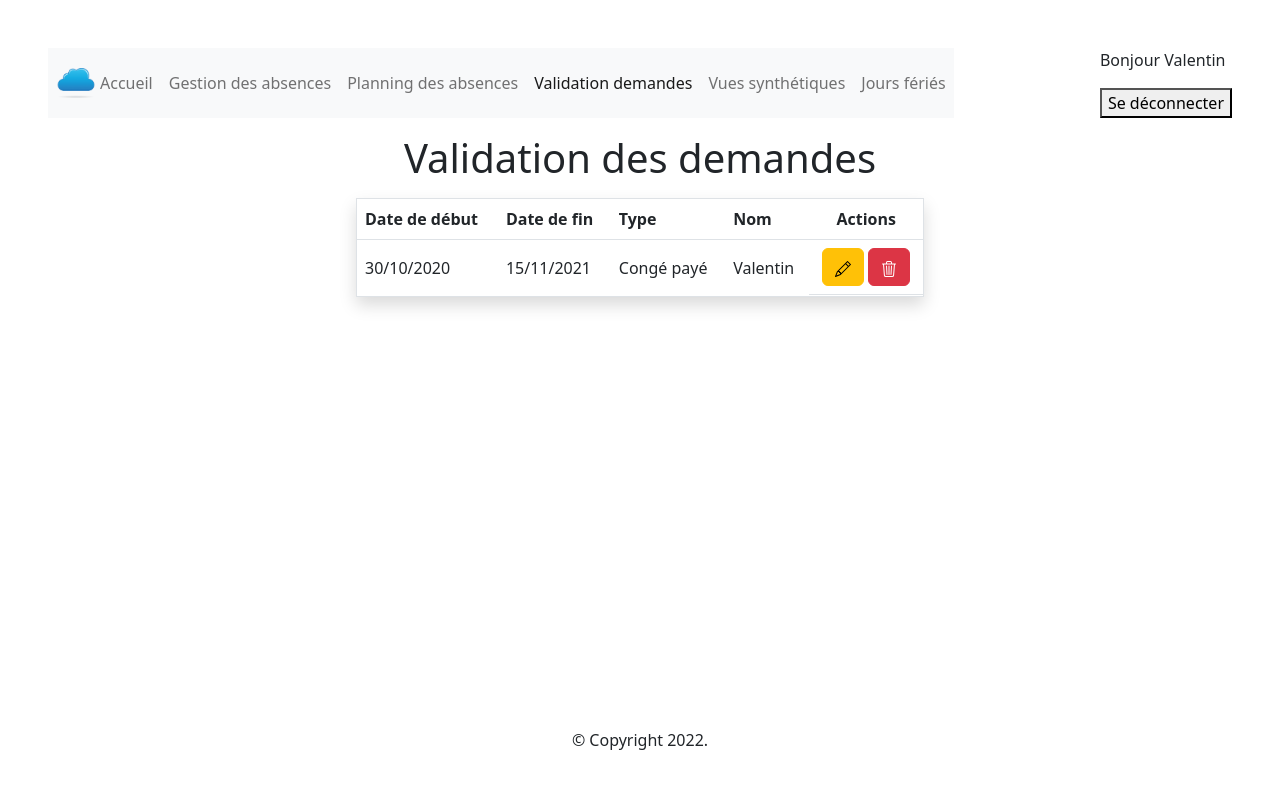
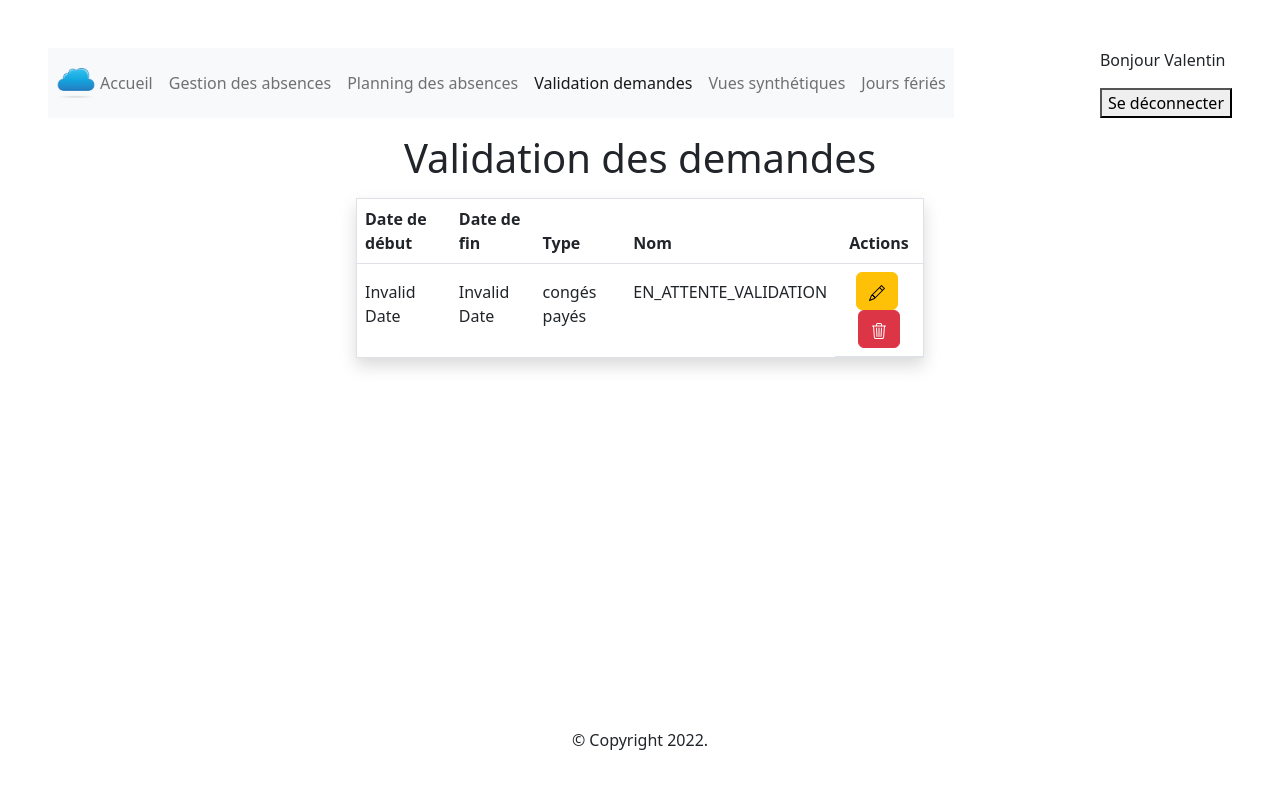
Before and after one commit to Damien-LAITANI/Gestion_absences_React_Node, a React (Create React App) app in the folder app-react/: page /absences-process in a window 1280 px wide. Shown: the top 788 px of the page. Built offline with nearby package versions, Linux system fonts and the light colour scheme; no server answers.

Commit message:
Affichage amélioré des premiers composants

```diff
--- a/app-react/src/App.tsx
+++ b/app-react/src/App.tsx
@@ -11,38 +11,24 @@ import Planning from './features/components/Planning/Planning';
 import ReportList from './features/components/ReportList/ReportList';
 import { getAllUserFromAPI, getUserFromApi } from './services/UserService';
 
-const App = () => {
-	const getAll = async () => {
-		const response = await getAllUserFromAPI();
-		console.log(response);
-	};
-
-	const getUser = async () => {
-		const response = await getUserFromApi('6399b638770d91e6e0b21c2d');
-		console.log(response);
-	};
-
-	useEffect(() => {
-		getUser();
-	}, []);
-
-	const absences = [
+const defaultAbsences = [
 	{
-			startDate: new Date(2022, 12, 12),
-			endDate: new Date(2022, 12, 24),
+		startDate: '2022-12-12T23:00:00:000Z',
+		endDate: '2022-12-24T23:00:00:000Z',
 		type: 'congés payés',
 		motif: 'vacances',
-			status: 'EN ATTENTE',
+		status: 'EN_ATTENTE_VALIDATION',
 	},
 	{
-			startDate: new Date(2022, 12, 24),
-			endDate: new Date(2022, 12, 31),
+		startDate: '2022-12-24T23:00:00:000Z',
+		endDate: '2022-12-31T23:00:00:000Z',
 		type: 'congés payés',
 		motif: 'vacances',
-			status: 'FINI',
+		status: 'VALIDEE',
 	},
 ];
-	const connectedUser: {
+
+const defaultUser: {
 	firstname: string;
 	lastname: string;
 	email: string;
@@ -58,13 +44,30 @@ const App = () => {
 	email: 'val@gmail.fr',
 	password: '123456789',
 	roles: ['ADMIN', 'MANAGER'],
-		absences: absences,
+	absences: defaultAbsences,
 	employees: [], // IDs
 	superior: 'ae123456', // ID
 	id: 'azeertsddv',
 };
 
-	const [user, setUser] = useState(connectedUser);
+const App = () => {
+	const [user, setUser] = useState(defaultUser);
+	const userID = '6399b395ba1d4a74d1521322';
+
+	const getAll = async () => {
+		const response = await getAllUserFromAPI();
+		// console.log(response);
+	};
+
+	const getUser = async () => {
+		const userData = await getUserFromApi(userID);
+		// console.log(userData.data);
+		setUser(userData.data);
+	};
+
+	useEffect(() => {
+		getUser();
+	}, []);
 
 	return (
 		<div className="app container-fluid min-vh-100 d-flex flex-column p-5">
@@ -79,7 +82,7 @@ const App = () => {
 					<Route path="/planning" element={<Planning />} />
 					<Route
 						path="/absences-process"
-						element={<AbsenceProcess />}
+						element={<AbsenceProcess user={user} />}
 					/>
 					<Route path="/report-list" element={<ReportList />} />
 					<Route path="/holiday" element={<Holiday />} />
--- a/app-react/src/features/components/AbsenceForm/AbsenceForm.tsx
+++ b/app-react/src/features/components/AbsenceForm/AbsenceForm.tsx
@@ -9,53 +9,64 @@ const AbsenceForm = ({ setShowAbsenceForm }: IAbsenceListProps) => {
 	};
 
 	return (
-		<>
-			<h1>Demande d'absence</h1>
+		<div className="w-50 mx-auto">
+			<h1 className="text-center my-5">Demande d'absence</h1>
 			<form>
-				<div className="mb-3">
-					<label htmlFor="startDate" className="form-label">
-						Date de début
-					</label>
+				<div className="form-floating mb-3">
 					<input
 						type="date"
 						className="form-control"
 						id="startDate"
 						name="startDate"
 					/>
+					<label htmlFor="startDate">Date de début</label>
 				</div>
-				<div className="mb-3">
-					<label htmlFor="endDate" className="form-label">
-						Date de fin
-					</label>
+
+				<div className="form-floating mb-3">
 					<input
 						type="date"
 						className="form-control"
 						id="endDate"
 						name="endDate"
 					/>
+					<label htmlFor="endDate">Date de fin</label>
 				</div>
-				<select className="form-select">
-					<option selected>Type de congé</option>
+
+				<div className="form-floating mb-3">
+					<select
+						className="form-select"
+						aria-label="Floating label select example"
+					>
 						<option value="congé payé">Congé payé</option>
 						<option value="RTT">RTT</option>
-					<option value="congé sans solde">Congé sans solde</option>
+						<option value="congé sans solde">
+							Congé sans solde
+						</option>
 					</select>
-				<label htmlFor="motif" className="form-label">
-					Motif
-				</label>
+					<label>Type de congé</label>
+				</div>
+
+				<div className="form-floating mb-3">
 					<textarea
+						className="form-control"
 						name="motif"
+						rows={5}
+						placeholder=""
 						id="motif"
-					cols={30}
-					rows={10}
+						style={{ height: '150px' }}
 					></textarea>
+					<label htmlFor="motif">Motif</label>
+				</div>
+
+				<ul className="p-0 text-center mt-3">
 					<button
 						type="submit"
-					className="btn btn-success"
+						className="btn btn-success me-5"
 						onClick={toggleShowAbsenceForm}
 					>
 						Valider
 					</button>
+
 					<button
 						type="reset"
 						className="btn btn-danger"
@@ -63,8 +74,9 @@ const AbsenceForm = ({ setShowAbsenceForm }: IAbsenceListProps) => {
 					>
 						Annuler
 					</button>
+				</ul>
 			</form>
-		</>
+		</div>
 	);
 };
 
--- a/app-react/src/features/components/AbsenceList/AbsenceList.tsx
+++ b/app-react/src/features/components/AbsenceList/AbsenceList.tsx
@@ -27,7 +27,7 @@ const AbsenceList = ({ setShowAbsenceForm, user }: IAbsenceListProps) => {
 				</thead>
 				<tbody>
 					{user.absences.map((absence: any) => {
-						console.log(absence);
+						console.log(absence.startDate);
 
 						return (
 							<tr
@@ -36,16 +36,20 @@ const AbsenceList = ({ setShowAbsenceForm, user }: IAbsenceListProps) => {
 							>
 								<td>
 									<p className="my-2">
-										{absence.startDate.toDateString()}
+										{new Date(
+											absence.startDate
+										).toLocaleDateString()}
 									</p>
 								</td>
 								<td>
 									<p className="my-2">
-										{absence.endDate.toDateString()}
+										{new Date(
+											absence.endDate
+										).toLocaleDateString()}
 									</p>
 								</td>
 								<td>
-									<p className="my-2">{absence.type}</p>
+									<p className="my-2">{absence.types}</p>
 								</td>
 								<td>
 									<p className="my-2">{absence.status}</p>
--- a/app-react/src/features/components/AbsenceProcess/AbsenceProcess.tsx
+++ b/app-react/src/features/components/AbsenceProcess/AbsenceProcess.tsx
@@ -1,4 +1,12 @@
-const AbsenceProcess = () => {
+interface IAbsenceProcessProps {
+	user: any;
+}
+
+const AbsenceProcess = ({ user }: IAbsenceProcessProps) => {
+	const getFilteredAbsences = () =>
+		user.absences.filter(
+			(absence: any) => absence.status === 'EN_ATTENTE_VALIDATION'
+		);
 	return (
 		<div className="w-50 d-flex flex-column mx-auto container">
 			<h1 className="text-center my-3">Validation des demandes</h1>
@@ -15,18 +23,32 @@ const AbsenceProcess = () => {
 					</tr>
 				</thead>
 				<tbody>
-					<tr className="container align-items-center w-100">
+					{getFilteredAbsences().map((absence: any) => {
+						console.log(absence.startDate);
+						return (
+							<tr
+								className="container align-items-center w-100"
+								key={crypto.randomUUID()}
+							>
 								<td>
-							<p className="my-2">30/10/2020</p>
+									<p className="my-2">
+										{new Date(
+											absence.startDate
+										).toLocaleDateString()}
+									</p>
 								</td>
 								<td>
-							<p className="my-2">15/11/2021</p>
+									<p className="my-2">
+										{new Date(
+											absence.endDate
+										).toLocaleDateString()}
+									</p>
 								</td>
 								<td>
-							<p className="my-2">Congé payé</p>
+									<p className="my-2">{absence.type}</p>
 								</td>
 								<td>
-							<p className="my-2">Valentin</p>
+									<p className="my-2">{absence.status}</p>
 								</td>
 								<td className="d-flex justify-content-center align-items-center">
 									<ul className="m-0 p-0 d-inline text-center">
@@ -71,6 +93,8 @@ const AbsenceProcess = () => {
 									</ul>
 								</td>
 							</tr>
+						);
+					})}
 				</tbody>
 			</table>
 		</div>
--- a/app-react/src/features/components/Holiday/Holiday.tsx
+++ b/app-react/src/features/components/Holiday/Holiday.tsx
@@ -2,13 +2,20 @@ const Holiday = () => {
 	return (
 		<div className="w-50 d-flex flex-column mx-auto container">
 			<h1 className="text-center my-3">Jours fériés et RTT employeurs</h1>
-			<select id="year" className="form-select">
-				<option value="2020">2020</option>
-				<option value="2021">2021</option>
-				<option value="2022" selected>
-					2022
-				</option>
-			</select>
+
+			<div className="form-floating mb-3">
+				<select
+					className="form-select"
+					aria-label="Floating label select example"
+					defaultValue={'2021'}
+				>
+					<option value="2020">2020</option>
+					<option value="2021">2021</option>
+					<option value="2022">2022</option>
+				</select>
+				<label>Année</label>
+			</div>
+
 			<table className="table table-hover border shadow">
 				<thead>
 					<tr>
@@ -37,7 +44,7 @@ const Holiday = () => {
 						</td>
 						<td className="d-flex justify-content-center align-items-center">
 							<ul className="m-0 p-0 d-inline text-center">
-								<li className="d-inline-block me-1">
+								<li className="d-inline-block me-2">
 									<button
 										type="button"
 										className="btn btn-warning"
@@ -56,7 +63,7 @@ const Holiday = () => {
 										</svg>
 									</button>
 								</li>
-								<li className="d-inline-block me-1">
+								<li className="d-inline-block">
 									<button
 										type="button"
 										className="btn btn-danger"
```
Lines whose indentation alone changed are shown as unchanged.
